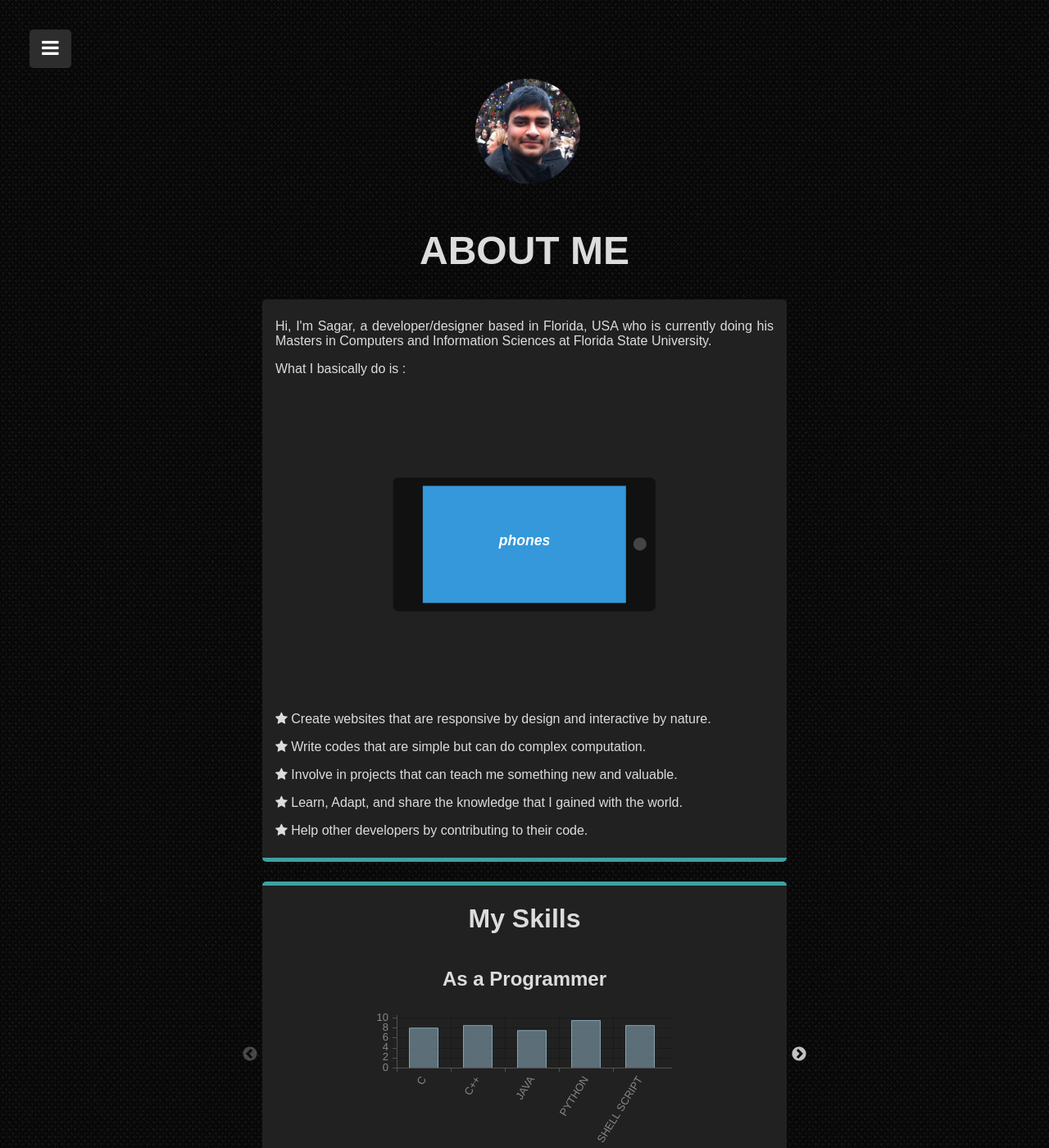
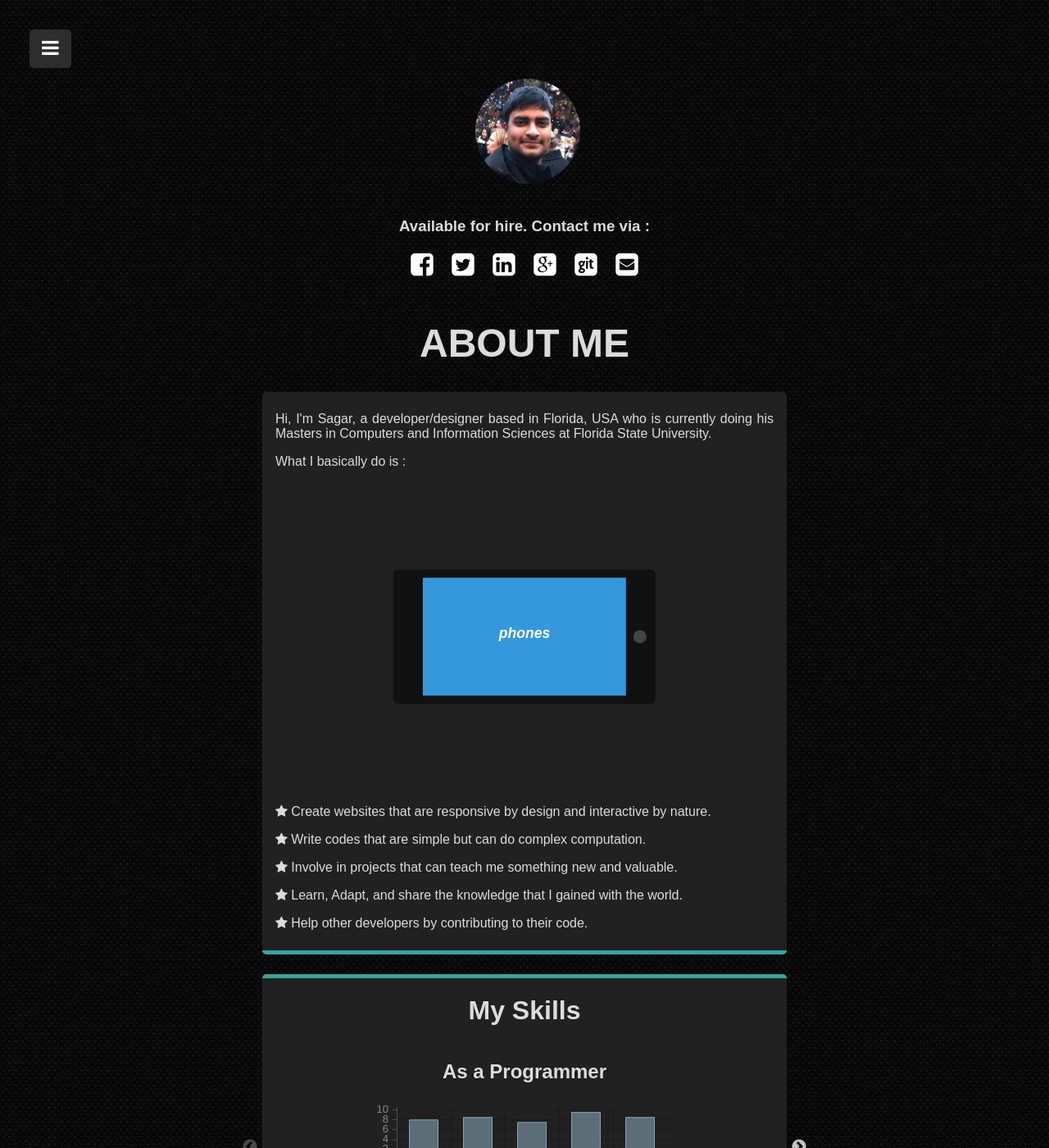
Before and after one commit to dvenkatsagar/dvenkatsagar.github.io, a Jekyll site: the page built from about.html, in a window 1280 px wide and 1400 px high. Shown: the whole window at 82% size. Built offline with Jekyll 4.4.1, drawn with Linux system fonts in a browser that asks for light colours; some web fonts are replaced; Markdown is read by kramdown in place of the engine named in the settings; some of the changed text lies outside the part shown.

Commit message:
Changed the contact details position

```diff
--- a/about.html
+++ b/about.html
@@ -23,6 +23,16 @@ thumbnail: me
         {% endif %}
       </div>
       <div class="pure-u-2-5">&nbsp;</div>
+      <div class="pure-u-1">
+        <div class="pure-g" id="contact-details">
+          <div class="pure-u-1">
+            <h3 class="contact-label">Available for hire. Contact me via :</h3>
+          </div>
+          <div class="pure-u-1">
+            {% include social_links.html %}
+          </div>
+        </div>
+      </div>
       <h1 class="header pure-u-1">{{ page.title }}</h1>
     </div>
     <div class="pure-g content-panel">
@@ -92,14 +102,6 @@ thumbnail: me
             </div>
           </div>
         </div>
-      </div>
-    </div>
-    <div class="pure-g" id="contact-details">
-      <div class="pure-u-1">
-        <h3 class="contact-label">Available for hire. Contact me via :</h3>
-      </div>
-      <div class="pure-u-1">
-        {% include social_links.html %}
       </div>
     </div>
   </div>
```
